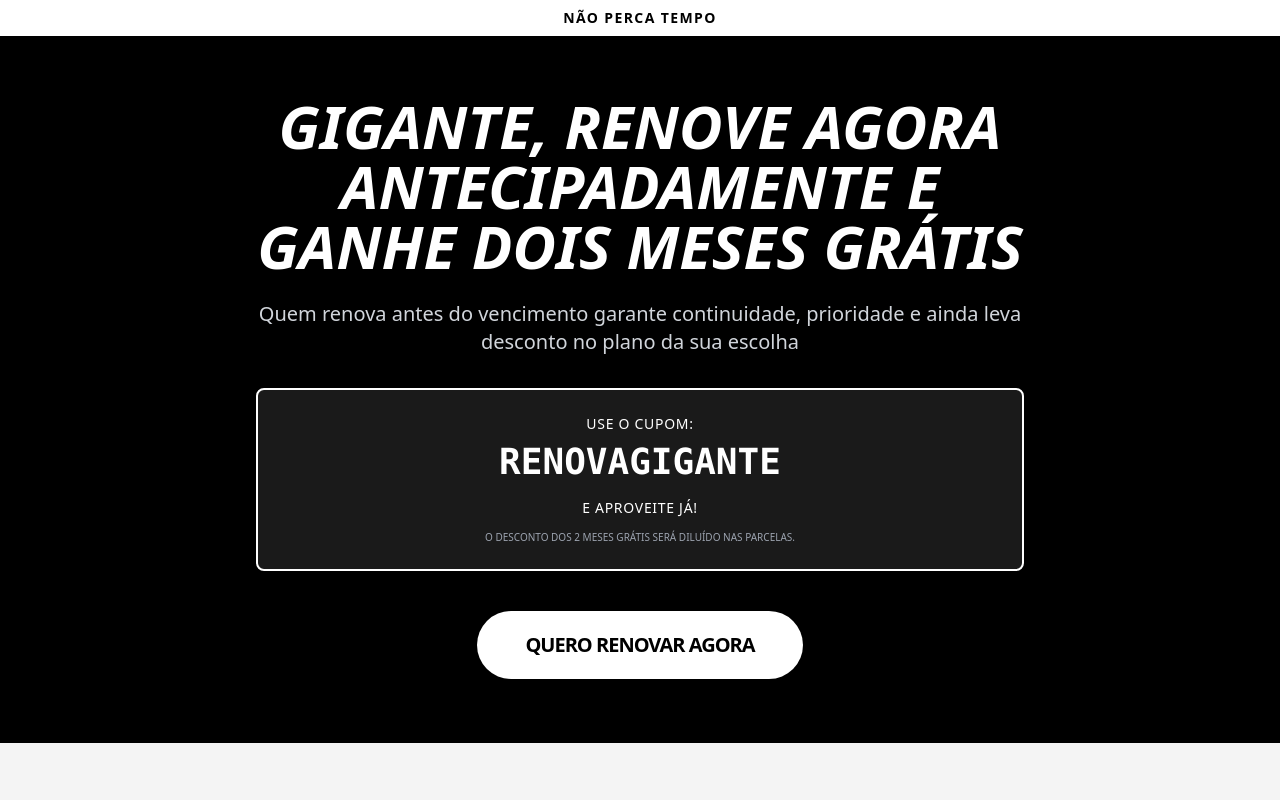
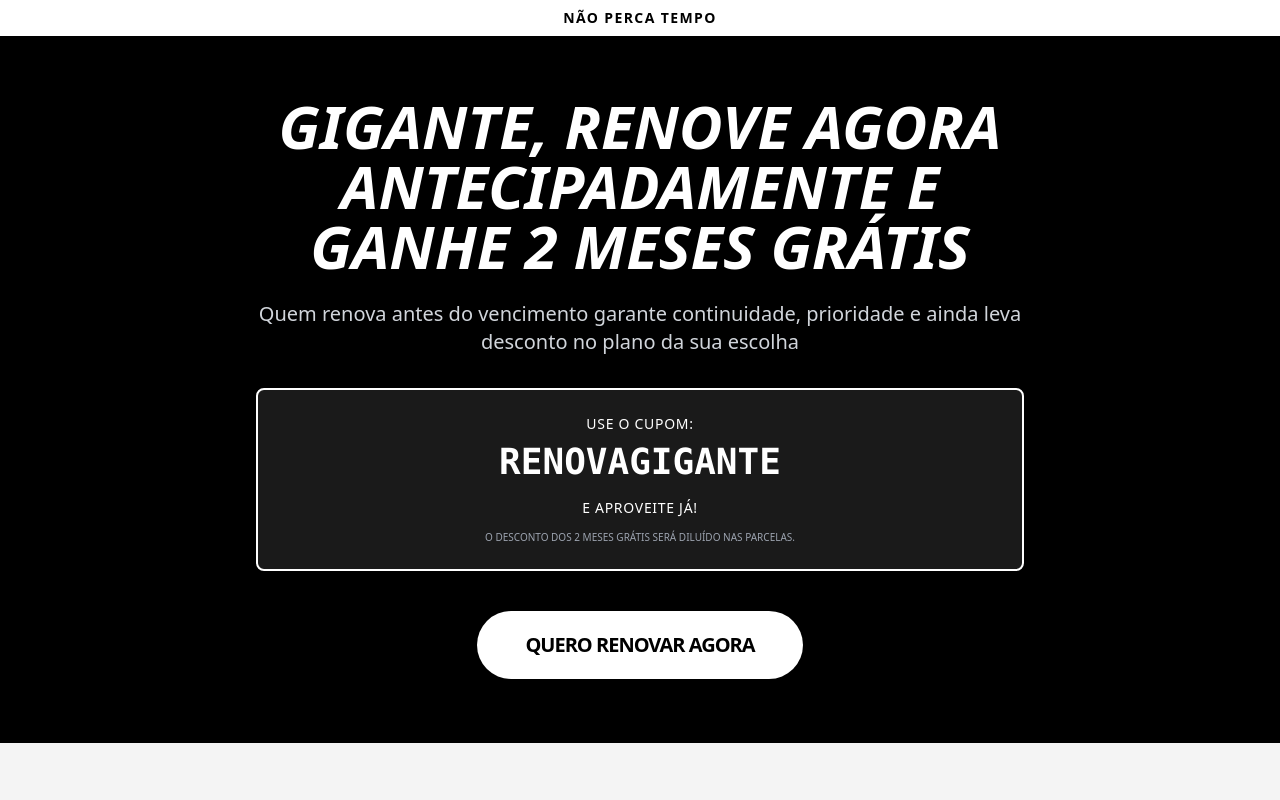
Before and after one commit to Feng-Brasil/lp-renova-o-antecipada-vasco, a Next.js app: page / in a window 1280 px wide. Shown: the top 800 px of the page. Built offline with nearby package versions, Linux system fonts and the light colour scheme.

Commit message:
fix: No título do primeiro scroll, usar a disposição da...

```diff
--- a/app/page.tsx
+++ b/app/page.tsx
@@ -10,7 +10,7 @@ export default function Home() {
 
         <div className="max-w-3xl mx-auto mt-8">
           <h1 className="text-4xl md:text-6xl font-black mb-6 leading-tight uppercase italic">
-            Gigante, renove agora antecipadamente e ganhe dois meses grátis
+            GIGANTE, RENOVE AGORA ANTECIPADAMENTE E GANHE 2 MESES GRÁTIS
           </h1>
 
           <p className="text-lg md:text-xl mb-8 text-gray-300 font-medium">
```
